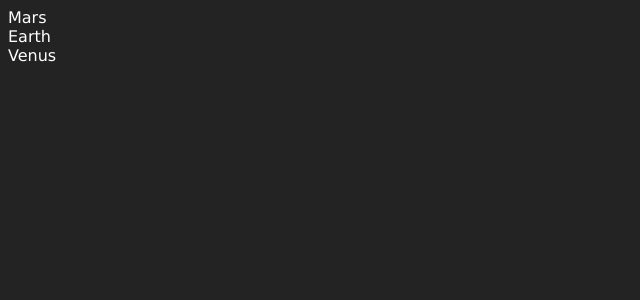
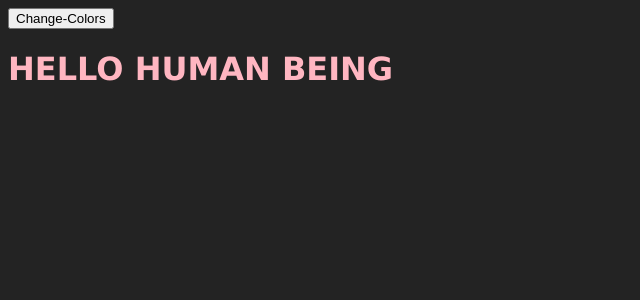
Before and after one commit to lopesmfelipe/portfolio, a React (Vite) app in the folder NEO20/: page / in a window 1280 px wide. Shown: the top 300 px of the page, without its empty margins (0-640 px from the left). Built offline with nearby package versions, Linux system fonts and the light colour scheme.

Commit message:
Chage colors button

```diff
--- a/NEO20/src/App.jsx
+++ b/NEO20/src/App.jsx
@@ -1,25 +1,22 @@
 import "./App.css";
-import { Planet } from "./Planet";
+import { useState } from "react";
 
 function App() {
-
-  const planets = [
-    { name: "Mars", isGasPlanet: false },
-    { name: "Earth", isGasPlanet: false },
-    { name: "Jupiter", isGasPlanet: true },
-    { name: "Venus", isGasPlanet: false },
-    { name: "Neptune", isGasPlanet: true },
-    { name: "Uranus", isGasPlanet: true },
-  ];
+  const [textColor, setTextColor] = useState("lightpink");
 
 
   return (
     <div className="App">
-        {planets.map((planet, key) => (
-          !planet.isGasPlanet && <Planet name={planet.name} />
-      ))}
+      <button
+        onClick={() => {
+          setTextColor(textColor === "lightpink" ? "lightblue" :  "lightpink");
+        }}
+      >
+        Change-Colors
+      </button>
+      <h1 style={{color: textColor}}> HELLO HUMAN BEING</h1>
     </div>
   );
 }
 
-export default App
+export default App;
```
